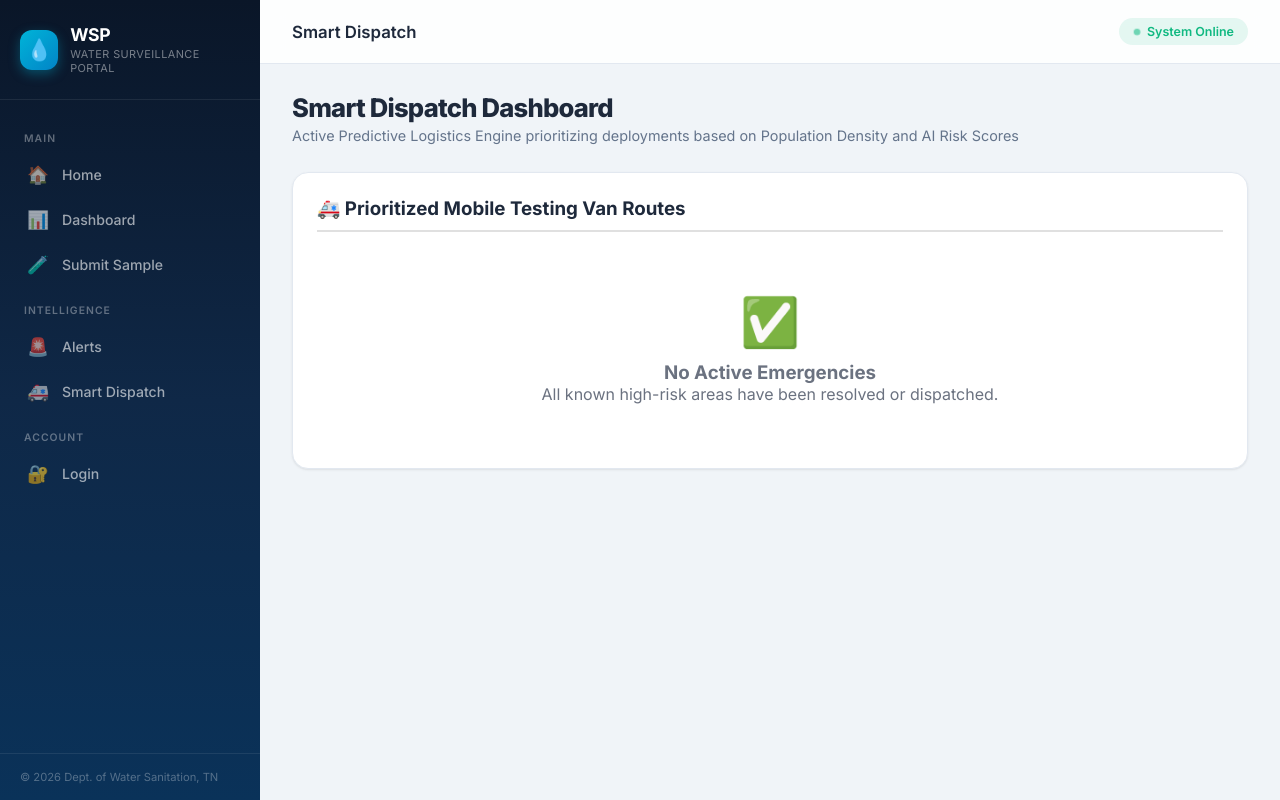
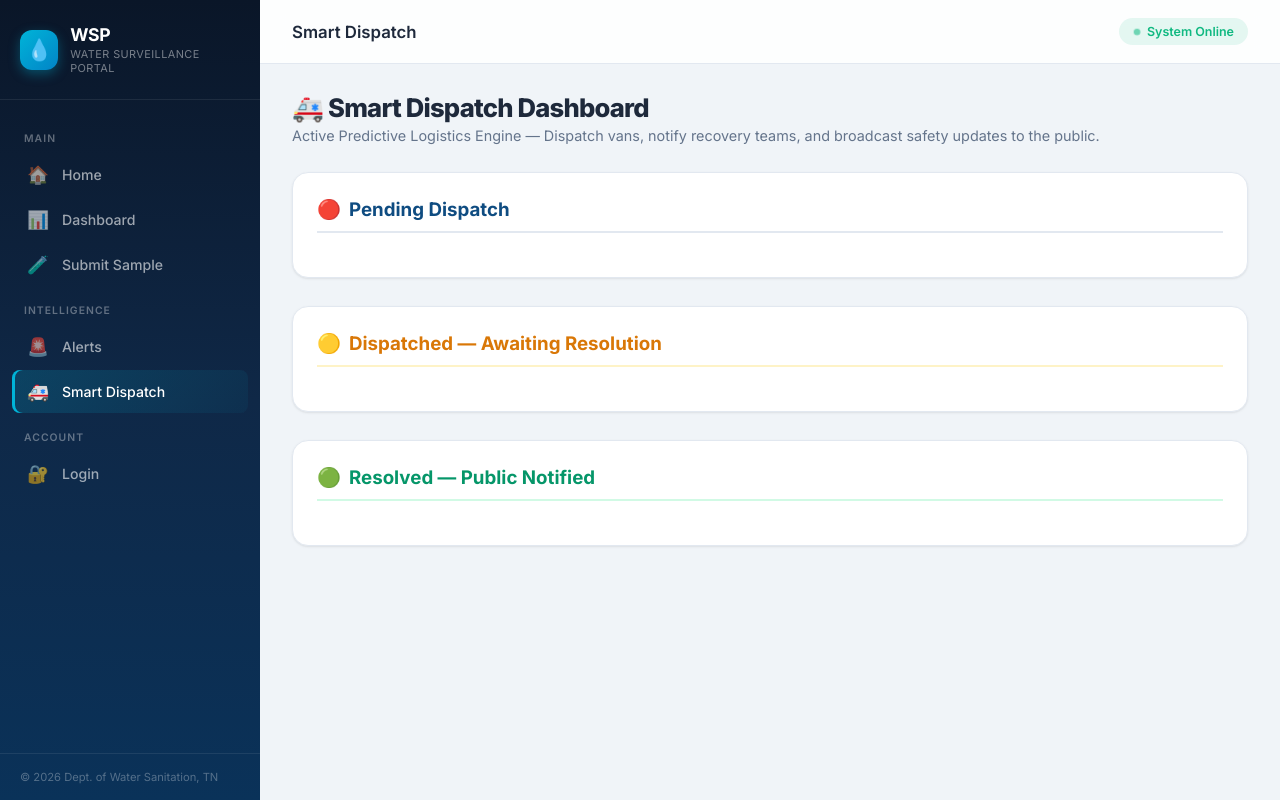
Before and after one commit to PyExpo2K26/PY26112, a Django app: page /smart-dispatch/ in a window 1280 px wide. Run offline with Django 5.2, Linux system fonts and the light colour scheme; data that the repository does not hold is empty.

Commit message:
Add van dispatch lifecycle with SMS: Pending → Dispatched (team notified) → Resolved (public notified)

```diff
--- a/source/monitoring/templates/monitoring/smart_dispatch.html
+++ b/source/monitoring/templates/monitoring/smart_dispatch.html
@@ -1,59 +1,135 @@
 {% extends 'monitoring/base.html' %}
-{% block ns %}active{% endblock %}
+{% block nav_dispatch %}active{% endblock %}
 {% block tb %}<span>Smart Dispatch</span>{% endblock %}
 
 {% block content %}
-<div style="max-width:1000px; margin:0 auto;">
+<div style="max-width:1100px; margin:0 auto;">
     <div class="pg-hd">
-        <h1>Smart Dispatch Dashboard</h1>
-        <p>Active Predictive Logistics Engine prioritizing deployments based on Population Density and AI Risk Scores</p>
+        <h1>🚑 Smart Dispatch Dashboard</h1>
+        <p>Active Predictive Logistics Engine — Dispatch vans, notify recovery teams, and broadcast safety updates to the public.</p>
     </div>
 
-    <div class="card">
-        <h3 style="color: var(--gov-blue); border-bottom: 2px solid #e0e0e0; padding-bottom: 10px; margin-bottom: 20px;">
-            🚑 Prioritized Mobile Testing Van Routes
+    <!-- ───── ACTIVE EMERGENCIES (Not yet dispatched) ───── -->
+    <div class="card" style="margin-bottom: 28px;">
+        <h3 style="color: var(--primary, #0f4c81); border-bottom: 2px solid #e2e8f0; padding-bottom: 10px; margin-bottom: 20px; display: flex; align-items: center; gap: 8px;">
+            <span style="font-size: 1.2rem;">🔴</span> Pending Dispatch
         </h3>
 
-        {% if dispatch_list %}
-        <table class="tbl" style="width: 100%; border-collapse: collapse;">
-            <thead>
-                <tr style="background: #f8f9fa;">
-                    <th style="padding: 12px; text-align: left; border-bottom: 2px solid #ddd;">Priority</th>
-                    <th style="padding: 12px; text-align: left; border-bottom: 2px solid #ddd;">Village/Area</th>
-                    <th style="padding: 12px; text-align: left; border-bottom: 2px solid #ddd;">Est. Population</th>
-                    <th style="padding: 12px; text-align: left; border-bottom: 2px solid #ddd;">Base Risk Score</th>
-                    <th style="padding: 12px; text-align: left; border-bottom: 2px solid #ddd; background: #e6f7ff;">Triage Score (AI)</th>
-                    <th style="padding: 12px; text-align: center; border-bottom: 2px solid #ddd;">Action</th>
-                </tr>
-            </thead>
-            <tbody>
-                {% for item in dispatch_list %}
-                <tr style="border-bottom: 1px solid #eee;">
-                    <td style="padding: 12px; font-weight: bold; color: {% if loop.index == 1 %}#d32f2f{% else %}#555{% endif %};">
+        {% for item in dispatch_list %}
+            {% if not item.alert.dispatched and not item.alert.resolved %}
+            <div style="display: flex; align-items: center; justify-content: space-between; padding: 16px 0; border-bottom: 1px solid #f0f0f0;">
+                <div style="display: flex; align-items: center; gap: 20px; flex: 1;">
+                    <div style="background: linear-gradient(135deg, #ef4444, #dc2626); color: #fff; font-weight: 800; font-size: 0.85rem; padding: 8px 14px; border-radius: 8px; min-width: 36px; text-align: center;">
                         #{{ forloop.counter }}
-                    </td>
-                    <td style="padding: 12px; font-weight: 600;">{{ item.alert.village }}</td>
-                    <td style="padding: 12px;">{{ item.population }}</td>
-                    <td style="padding: 12px; color: {% if item.alert.risk_score > 70 %}#d32f2f{% else %}#f57c00{% endif %};">
-                        {{ item.alert.risk_score|floatformat:1 }}%
-                    </td>
-                    <td style="padding: 12px; font-weight: 900; background: #f0f8ff;">
-                        💥 {{ item.triage_score }}
-                    </td>
-                    <td style="padding: 12px; text-align: center;">
-                        <button class="btn" style="background:#0284c7; padding: 6px 12px; font-size: 0.85rem;">Dispatch Van</button>
-                    </td>
-                </tr>
-                {% endfor %}
-            </tbody>
-        </table>
-        {% else %}
-        <div style="text-align: center; padding: 40px; color: #6b7280;">
-            <div style="font-size: 3rem; margin-bottom: 10px;">✅</div>
-            <h3 style="margin: 0;">No Active Emergencies</h3>
-            <p>All known high-risk areas have been resolved or dispatched.</p>
+                    </div>
+                    <div>
+                        <div style="font-weight: 700; font-size: 1rem; color: #1e293b;">{{ item.alert.village }}</div>
+                        <div style="font-size: 0.78rem; color: #94a3b8;">{{ item.alert.district }} · Pop. {{ item.population }}</div>
+                    </div>
+                </div>
+                <div style="display: flex; align-items: center; gap: 24px;">
+                    <div style="text-align: center;">
+                        <div style="font-size: 0.68rem; color: #94a3b8; text-transform: uppercase; letter-spacing: 0.05em;">Risk</div>
+                        <div style="font-size: 1.1rem; font-weight: 800; color: #ef4444;">{{ item.alert.risk_score|floatformat:1 }}%</div>
+                    </div>
+                    <div style="text-align: center; background: #f0f8ff; padding: 8px 16px; border-radius: 8px;">
+                        <div style="font-size: 0.68rem; color: #94a3b8; text-transform: uppercase; letter-spacing: 0.05em;">Triage</div>
+                        <div style="font-size: 1.1rem; font-weight: 900; color: #0284c7;">{{ item.triage_score }}</div>
+                    </div>
+                    <form method="POST" action="{% url 'dispatch_van' item.alert.id %}" style="margin: 0;">
+                        {% csrf_token %}
+                        <button type="submit" class="btn" style="background: linear-gradient(135deg, #0284c7, #0369a1); padding: 10px 20px; font-size: 0.85rem; white-space: nowrap;">
+                            🚐 Dispatch Van
+                        </button>
+                    </form>
+                </div>
+            </div>
+            {% endif %}
+        {% endfor %}
+
+        {% with pending_count=0 %}
+        {% for item in dispatch_list %}
+            {% if not item.alert.dispatched and not item.alert.resolved %}
+                {% with pending_count=1 %}{% endwith %}
+            {% endif %}
+        {% endfor %}
+        {% endwith %}
+
+        <div id="no-pending" style="text-align: center; padding: 30px; color: #94a3b8; display: none;">
+            <div style="font-size: 2rem; margin-bottom: 6px;">✅</div>
+            <p style="margin: 0; font-size: 0.9rem;">All emergencies have been dispatched.</p>
         </div>
-        {% endif %}
+    </div>
+
+    <!-- ───── DISPATCHED (Van sent, awaiting resolution) ───── -->
+    <div class="card" style="margin-bottom: 28px;">
+        <h3 style="color: #d97706; border-bottom: 2px solid #fef3c7; padding-bottom: 10px; margin-bottom: 20px; display: flex; align-items: center; gap: 8px;">
+            <span style="font-size: 1.2rem;">🟡</span> Dispatched — Awaiting Resolution
+        </h3>
+
+        {% for item in dispatch_list %}
+            {% if item.alert.dispatched and not item.alert.resolved %}
+            <div style="display: flex; align-items: center; justify-content: space-between; padding: 16px 0; border-bottom: 1px solid #f0f0f0; background: #fffbeb; margin: -0 -24px; padding-left: 24px; padding-right: 24px;">
+                <div style="display: flex; align-items: center; gap: 20px; flex: 1;">
+                    <div style="background: linear-gradient(135deg, #f59e0b, #d97706); color: #fff; font-weight: 800; font-size: 0.85rem; padding: 8px 14px; border-radius: 8px;">
+                        🚐
+                    </div>
+                    <div>
+                        <div style="font-weight: 700; font-size: 1rem; color: #1e293b;">{{ item.alert.village }}</div>
+                        <div style="font-size: 0.78rem; color: #92400e;">
+                            Van dispatched {{ item.alert.dispatched_at|date:"M d, H:i" }} · SMS sent to recovery team ✅
+                        </div>
+                    </div>
+                </div>
+                <div style="display: flex; align-items: center; gap: 16px;">
+                    <span style="background: rgba(245,158,11,0.15); color: #b45309; padding: 4px 12px; border-radius: 20px; font-size: 0.75rem; font-weight: 700;">IN PROGRESS</span>
+                    <form method="POST" action="{% url 'resolve_dispatch' item.alert.id %}" style="margin: 0;">
+                        {% csrf_token %}
+                        <button type="submit" class="btn" style="background: linear-gradient(135deg, #10b981, #059669); padding: 10px 20px; font-size: 0.85rem; white-space: nowrap;">
+                            ✅ Mark Resolved & Notify Public
+                        </button>
+                    </form>
+                </div>
+            </div>
+            {% endif %}
+        {% endfor %}
+
+        <div id="no-dispatched" style="text-align: center; padding: 20px; color: #94a3b8; display: none;">
+            <p style="margin: 0; font-size: 0.85rem;">No vans currently in the field.</p>
+        </div>
+    </div>
+
+    <!-- ───── RESOLVED (Problem solved, public notified) ───── -->
+    <div class="card">
+        <h3 style="color: #059669; border-bottom: 2px solid #d1fae5; padding-bottom: 10px; margin-bottom: 20px; display: flex; align-items: center; gap: 8px;">
+            <span style="font-size: 1.2rem;">🟢</span> Resolved — Public Notified
+        </h3>
+
+        {% for item in dispatch_list %}
+            {% if item.alert.resolved %}
+            <div style="display: flex; align-items: center; justify-content: space-between; padding: 14px 0; border-bottom: 1px solid #f0f0f0;">
+                <div style="display: flex; align-items: center; gap: 20px; flex: 1;">
+                    <div style="background: linear-gradient(135deg, #10b981, #059669); color: #fff; font-weight: 800; font-size: 0.85rem; padding: 8px 14px; border-radius: 8px;">
+                        ✅
+                    </div>
+                    <div>
+                        <div style="font-weight: 700; font-size: 1rem; color: #1e293b;">{{ item.alert.village }}</div>
+                        <div style="font-size: 0.78rem; color: #059669;">
+                            Resolved {{ item.alert.resolved_at|date:"M d, H:i" }} · SMS broadcast to public ✅
+                        </div>
+                    </div>
+                </div>
+                <div style="display: flex; align-items: center; gap: 12px;">
+                    <span style="background: rgba(16,185,129,0.12); color: #059669; padding: 4px 12px; border-radius: 20px; font-size: 0.75rem; font-weight: 700;">WATER IS SAFE</span>
+                    <span style="color: #059669; font-weight: 700; font-size: 0.85rem;">📱 Public Notified</span>
+                </div>
+            </div>
+            {% endif %}
+        {% endfor %}
+
+        <div id="no-resolved" style="text-align: center; padding: 20px; color: #94a3b8; display: none;">
+            <p style="margin: 0; font-size: 0.85rem;">No resolved dispatches yet.</p>
+        </div>
     </div>
 </div>
 {% endblock %}
--- a/source/monitoring/urls.py
+++ b/source/monitoring/urls.py
@@ -14,4 +14,6 @@ urlpatterns = [
     # HACKATHON PIVOT: Offline SMS & Smart Dispatch Features
     path('twilio-webhook/', views.twilio_webhook, name='twilio_webhook'),
     path('smart-dispatch/', views.smart_dispatch, name='smart_dispatch'),
+    path('smart-dispatch/<int:alert_id>/dispatch/', views.dispatch_van, name='dispatch_van'),
+    path('smart-dispatch/<int:alert_id>/resolve/', views.resolve_dispatch, name='resolve_dispatch'),
 ]
--- a/source/monitoring/views.py
+++ b/source/monitoring/views.py
@@ -279,7 +279,7 @@ def twilio_webhook(request):
 
 def smart_dispatch(request):
     """HACKATHON PIVOT: Smart Dispatch AI prioritizing high-risk areas based on population."""
-    alerts = Alert.objects.filter(resolved=False)
+    alerts = Alert.objects.filter(alert_level='Red').order_by('-created_at')
     dispatch_list = []
 
     for alert in alerts:
@@ -301,3 +301,48 @@ def smart_dispatch(request):
     # Sort by highest triage score first
     dispatch_list.sort(key=lambda x: x['triage_score'], reverse=True)
     return render(request, 'monitoring/smart_dispatch.html', {'dispatch_list': dispatch_list})
+
+
+def dispatch_van(request, alert_id):
+    """DISPATCH LIFECYCLE STEP 1: Send recovery team and notify them via SMS."""
+    alert = get_object_or_404(Alert, id=alert_id)
+    if request.method == 'POST' and not alert.dispatched:
+        alert.dispatched = True
+        alert.dispatched_at = timezone.now()
+        alert.dispatched_team_notified = True
+        alert.save()
+
+        # --- SIMULATED SMS TO RECOVERY TEAM ---
+        # In production, this would use the Twilio API:
+        #   client.messages.create(
+        #       body=f"URGENT: Mobile Testing Van dispatched to {alert.village}. Risk: {alert.risk_score}%. Report immediately.",
+        #       from_='+1WSPNUMBER', to='+91TEAMLEAD'
+        #   )
+        team_sms = f"[SMS SENT TO RECOVERY TEAM] URGENT WSP Dispatch: Mobile Testing Van dispatched to {alert.village}, {alert.district}. Contamination Risk: {alert.risk_score}%. Triage Priority: HIGH. Report to site immediately."
+        print(team_sms)  # Logged in server console for hackathon demo
+
+    return redirect('smart_dispatch')
+
+
+def resolve_dispatch(request, alert_id):
+    """DISPATCH LIFECYCLE STEP 2: Problem solved. Notify public via SMS."""
+    alert = get_object_or_404(Alert, id=alert_id)
+    if request.method == 'POST' and alert.dispatched and not alert.resolved:
+        alert.resolved = True
+        alert.resolved_at = timezone.now()
+        alert.public_notified = True
+        if request.user.is_authenticated:
+            alert.resolved_by = request.user
+        alert.save()
+
+        # --- SIMULATED SMS TO PUBLIC ---
+        # In production, this would broadcast to all registered phone numbers in the village:
+        #   for contact in VillageContacts.objects.filter(village=alert.village):
+        #       client.messages.create(
+        #           body=f"WSP SAFETY ALERT: Water in {alert.village} has been tested and is now SAFE...",
+        #           from_='+1WSPNUMBER', to=contact.phone
+        #       )
+        public_sms = f"[SMS BROADCAST TO PUBLIC] WSP Safety Update for {alert.village}, {alert.district}: Water contamination issue has been RESOLVED by the government recovery team. Water is now SAFE for consumption. Thank you for your patience. - Dept. of Water Sanitation, TN"
+        print(public_sms)  # Logged in server console for hackathon demo
+
+    return redirect('smart_dispatch')
```
Also changed, not shown: source/monitoring/models.py (+8 -0 lines), source/monitoring/migrations/0007_alert_dispatched_alert_dispatched_at_and_more.py (added).
